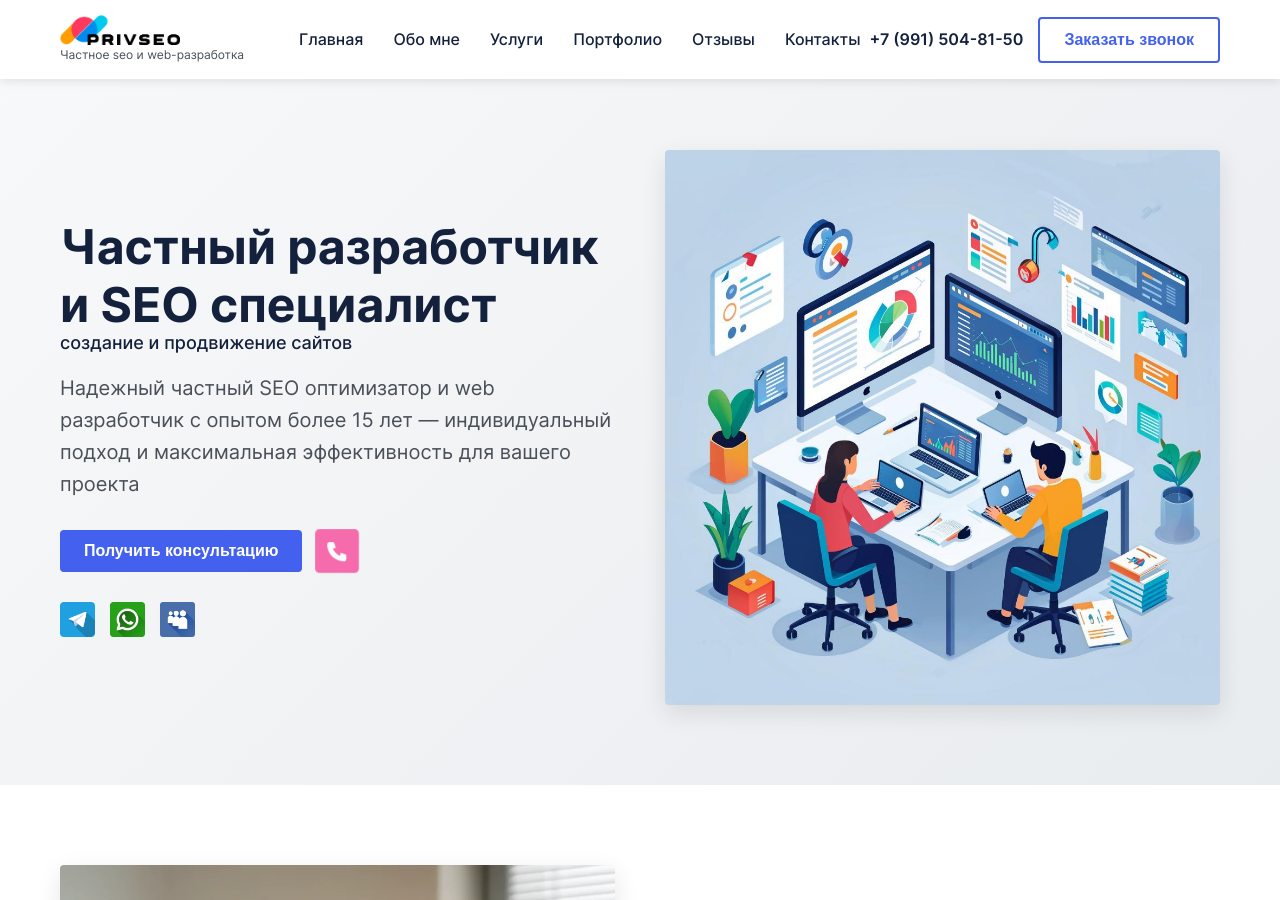
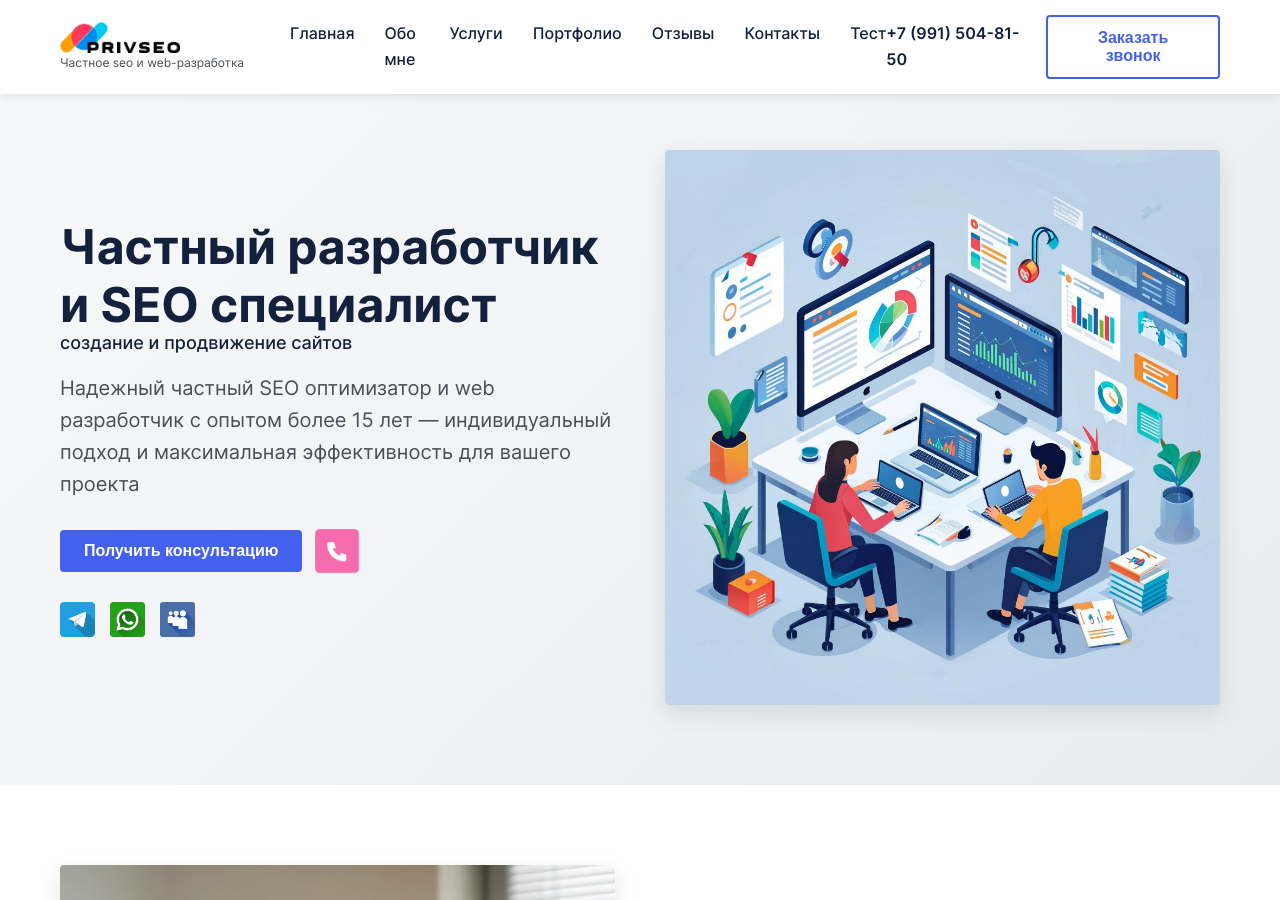
Before and after one commit to PrivateSeo/privateseo.github.io, a Jekyll site: the page built from index.html, in a window 1280 px wide and 900 px high. Built offline with Jekyll 4.4.1, drawn with Linux system fonts in a browser that asks for light colours.

Commit message:
Обновление меню через Telegram бота

```diff
--- a/_data/menu.yml
+++ b/_data/menu.yml
@@ -11,3 +11,5 @@ items:
   url: https://privseo.ru/#reviews
 - title: Контакты
   url: https://privseo.ru/#contact
+- title: Тест
+  url: /
```
